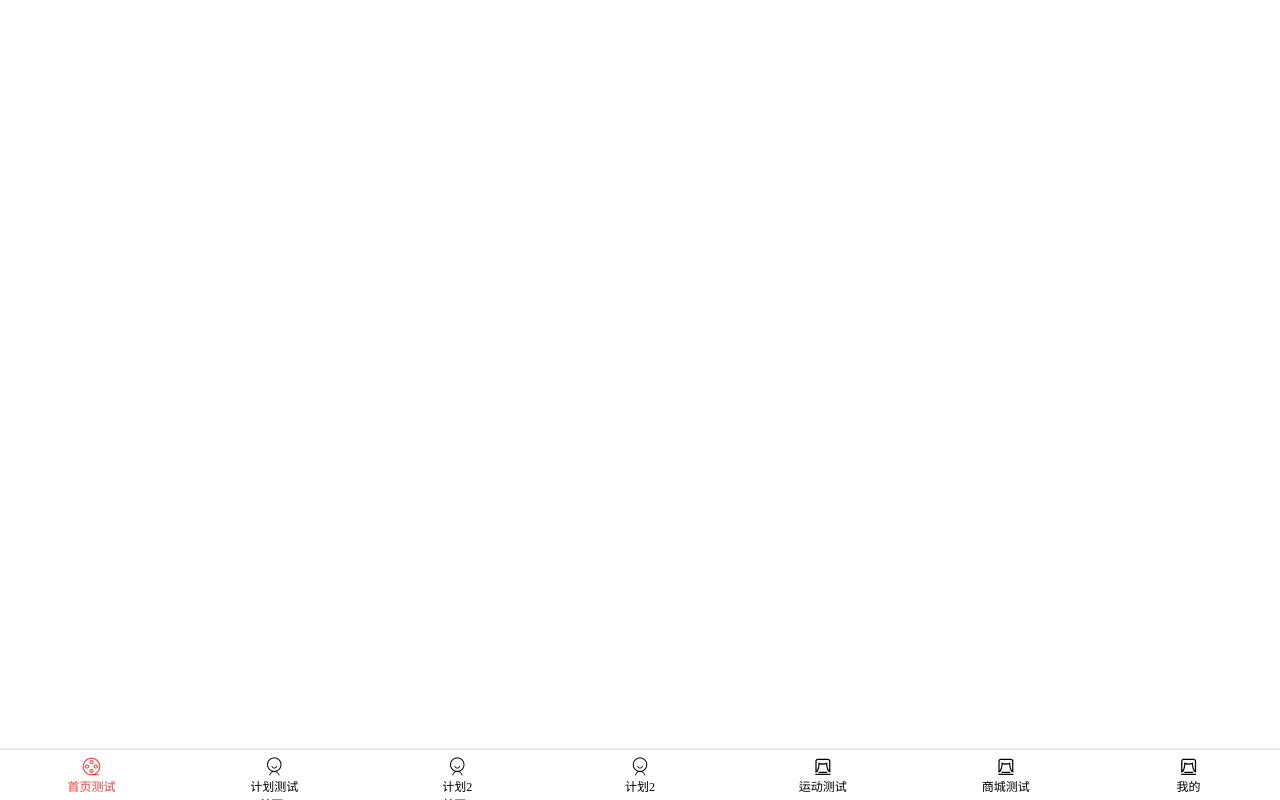
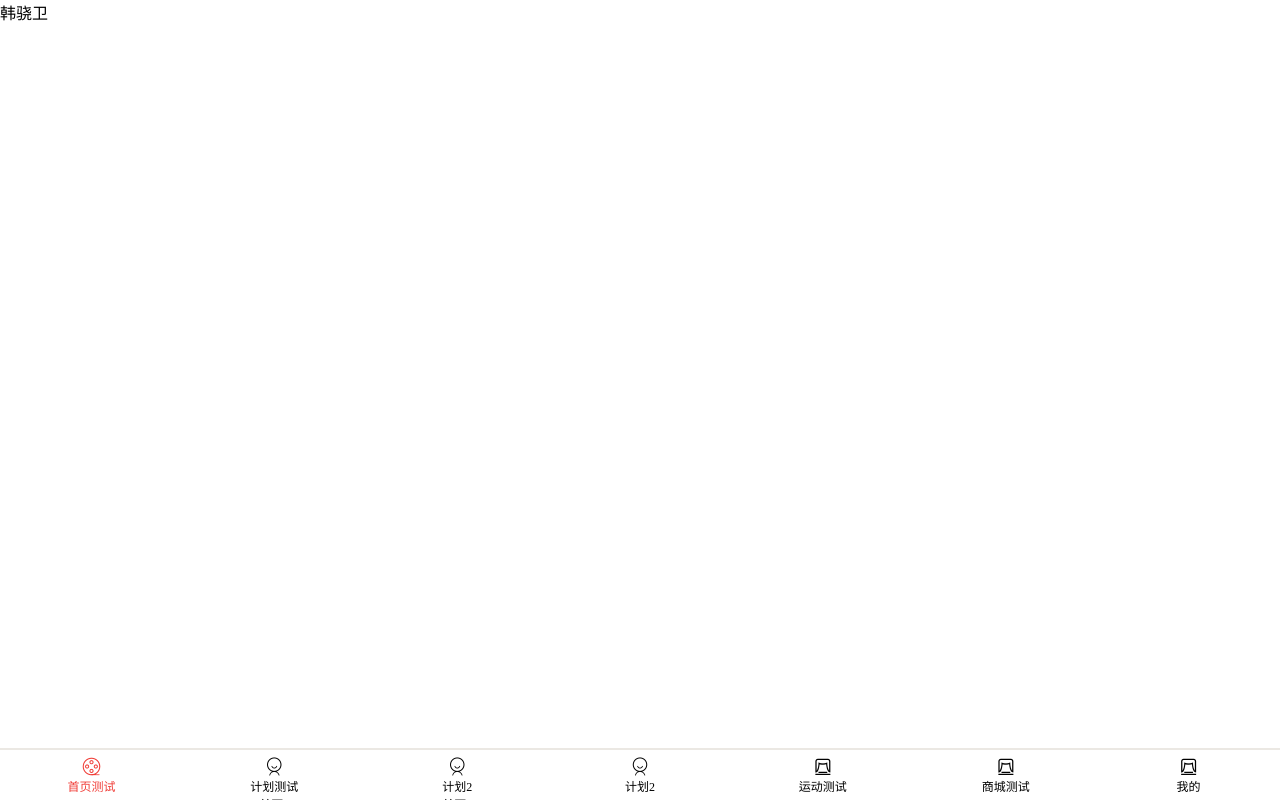
Before and after one commit to hanxiaowei817/keep-development, a Vue app: page /#/pagehome in a window 1280 px wide. Built offline with nearby package versions, Linux system fonts and the light colour scheme.

Commit message:
keepdemo

```diff
--- a/src/App.vue
+++ b/src/App.vue
@@ -1,5 +1,6 @@
 <template>
   <div id="app">
+    韩骁卫
     <router-view></router-view>
   </div>
 </template>
@@ -8,12 +9,9 @@
 export default {
   name: "App",
   data() {
-    return {
-
-    }
+    return {};
   },
   components: {},
-
 };
 </script>
 
```
